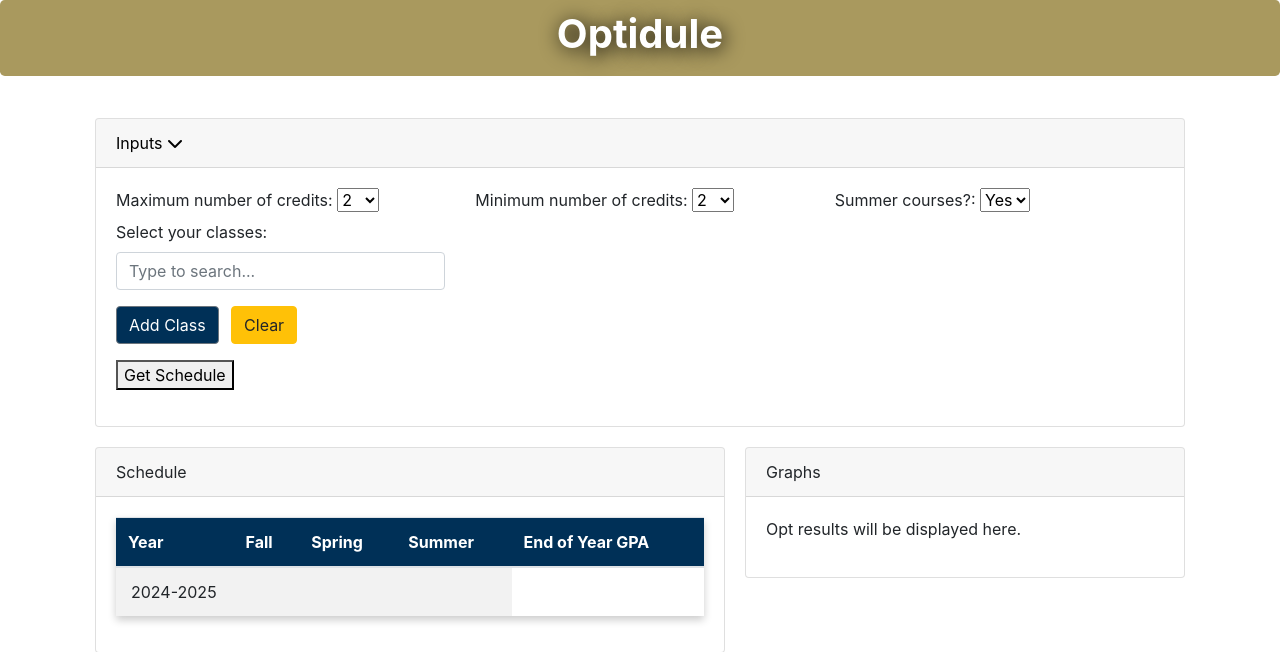
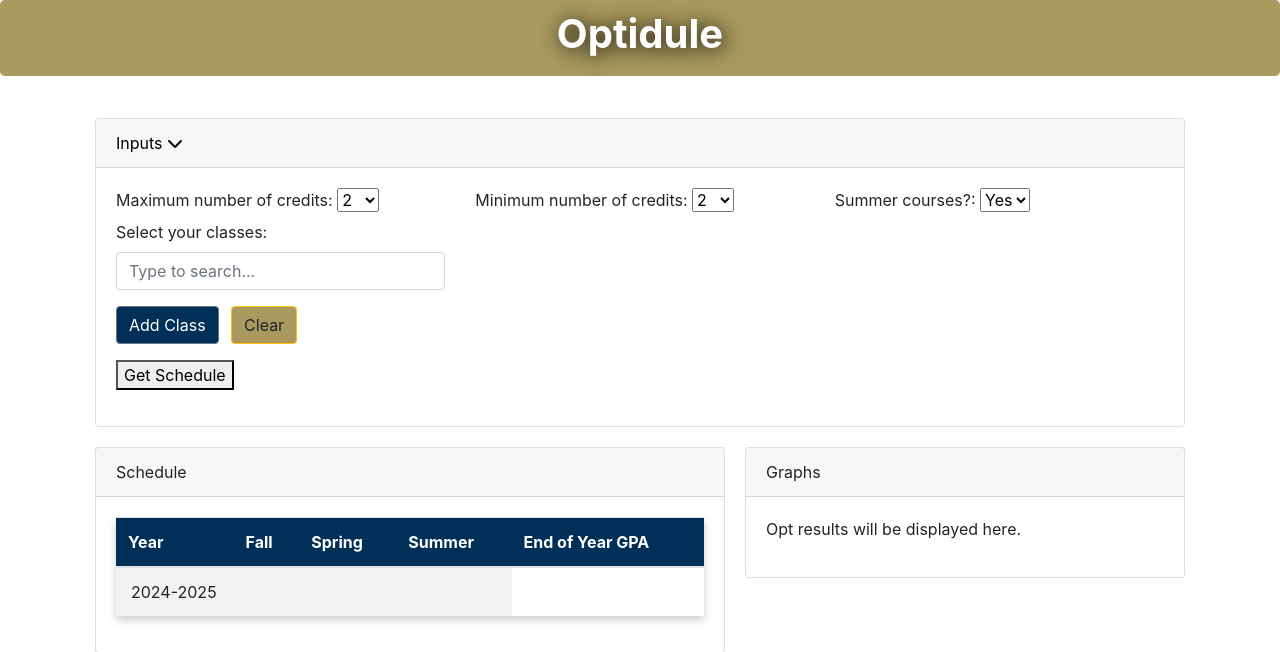
Before and after one commit to apfleegor/6242-final-project, a Flask app: page / in a window 1280 px wide. Shown: the top 652 px of the page. Run offline with Flask 3, Linux system fonts and the light colour scheme; some libraries are stand-ins or nearby versions.

Commit message:
Update style.css

```diff
--- a/static/css/style.css
+++ b/static/css/style.css
@@ -55,3 +55,7 @@
 #addSelect {
     background-color: #003057;
 }
+
+#clearClasses{
+    background-color: #a9995e
+}
```
